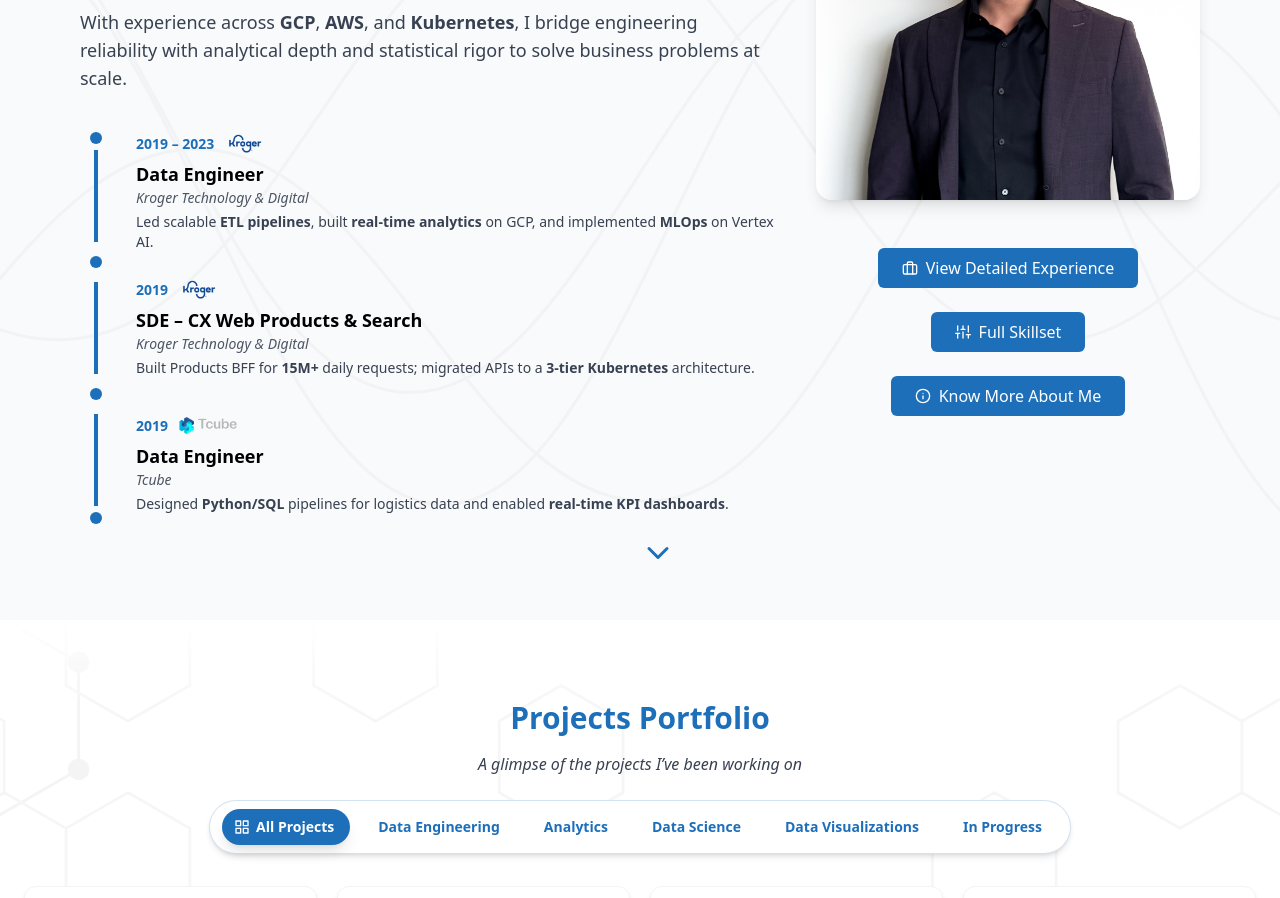
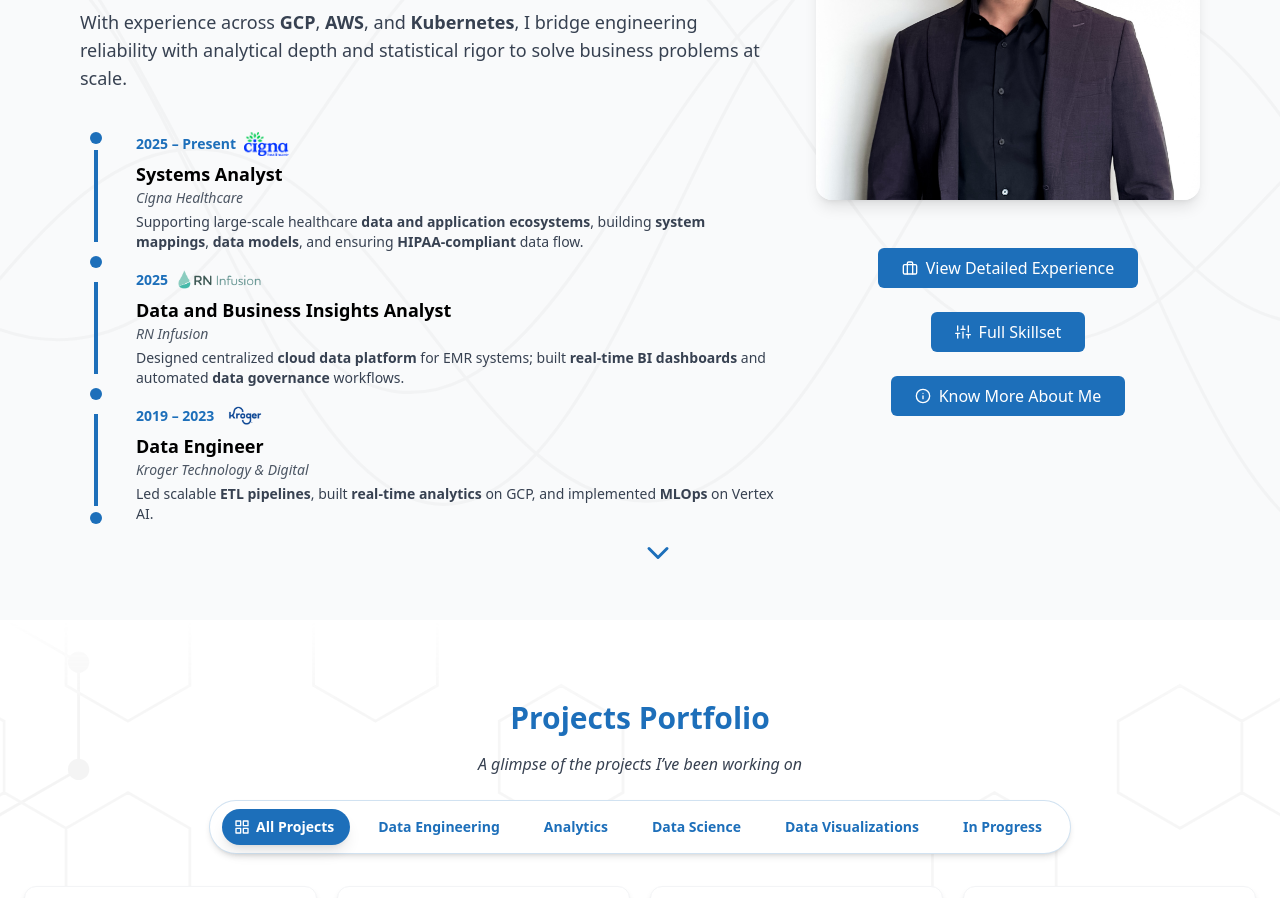
Before and after one commit to kamineni-rohit/rohit-kamineni-website, a Next.js app: page / in a window 1280 px wide. Shown: the part 1080-1978 px from the top of the page. Built offline with nearby package versions, Linux system fonts and the light colour scheme; no server answers.

Commit message:
Update About timeline and add new skills for Cigna role
Replace About section timeline entries with Cigna Healthcare, RN Infusion,
and Kroger Data Engineer. Add Informatica, DB2, DBeaver, Toad, PyCharm,
and Qlik to the skills modal with icon mappings.

```diff
--- a/src/components/About.jsx
+++ b/src/components/About.jsx
@@ -8,7 +8,8 @@ import ExperienceModal from "@/components/ExperienceModal";
 import SkillsModal from "@/components/SkillsModal";
 import KnowMoreModal from "@/components/KnowMoreModal";
 import { FiChevronDown } from "react-icons/fi";
-import tcubeLogo from "@/assets/logos/tcube-logo.png";
+import cignaLogo from "@/assets/logos/cigna-logo.png";
+import rnInfusionLogo from "@/assets/logos/rn-infusion-logo.png";
 import krogerLogo from "@/assets/logos/kroger-logo.png";
 import { FiBriefcase, FiSliders, FiInfo } from "react-icons/fi"; // Import icons
 
@@ -60,6 +61,42 @@ const About = () => {
                 {/* Entry 1 */}
                 <div className="flex flex-col justify-center min-h-[120px]">
                   <div className="flex items-center gap-2 mb-1">
+                    <span className="text-accent font-semibold text-sm">2025 – Present</span>
+                    <a
+                      href="https://www.linkedin.com/company/the-cigna-group/"
+                      target="_blank"
+                      rel="noreferrer"
+                    >
+                      <img src={cignaLogo.src || cignaLogo} alt="Cigna Healthcare" className="h-6 w-auto" />
+                    </a>
+                  </div>
+                  <div className="text-lg font-bold">Systems Analyst</div>
+                  <div className="text-sm italic text-gray-600 mb-1">Cigna Healthcare</div>
+                  <p className="text-sm text-gray-700">
+                    Supporting large-scale healthcare <strong>data and application ecosystems</strong>, building <strong>system mappings</strong>, <strong>data models</strong>, and ensuring <strong>HIPAA-compliant</strong> data flow.
+                  </p>
+                </div>
+                {/* Entry 2 */}
+                <div className="flex flex-col justify-center min-h-[120px]">
+                  <div className="flex items-center gap-2 mb-1">
+                    <span className="text-accent font-semibold text-sm">2025</span>
+                    <a
+                      href="https://www.linkedin.com/company/rn-infusion"
+                      target="_blank"
+                      rel="noreferrer"
+                    >
+                      <img src={rnInfusionLogo.src || rnInfusionLogo} alt="RN Infusion" className="h-6 w-auto" />
+                    </a>
+                  </div>
+                  <div className="text-lg font-bold">Data and Business Insights Analyst</div>
+                  <div className="text-sm italic text-gray-600 mb-1">RN Infusion</div>
+                  <p className="text-sm text-gray-700">
+                    Designed centralized <strong>cloud data platform</strong> for EMR systems; built <strong>real-time BI dashboards</strong> and automated <strong>data governance</strong> workflows.
+                  </p>
+                </div>
+                {/* Entry 3 */}
+                <div className="flex flex-col justify-center min-h-[120px]">
+                  <div className="flex items-center gap-2 mb-1">
                     <span className="text-accent font-semibold text-sm">2019 – 2023</span>
                     <a
                       href="https://www.linkedin.com/company/kroger-technology-and-digital/"
@@ -73,42 +110,6 @@ const About = () => {
                   <div className="text-sm italic text-gray-600 mb-1">Kroger Technology & Digital</div>
                   <p className="text-sm text-gray-700">
                     Led scalable <strong>ETL pipelines</strong>, built <strong>real-time analytics</strong> on GCP, and implemented <strong>MLOps</strong> on Vertex AI.
-                  </p>
-                </div>
-                {/* Entry 2 */}
-                <div className="flex flex-col justify-center min-h-[120px]">
-                  <div className="flex items-center gap-2 mb-1">
-                    <span className="text-accent font-semibold text-sm">2019</span>
-                    <a
-                      href="https://www.linkedin.com/company/kroger-technology-and-digital/"
-                      target="_blank"
-                      rel="noreferrer"
-                    >
-                      <img src={krogerLogo.src || krogerLogo} alt="Kroger" className="h-6 w-auto" />
-                    </a>
-                  </div>
-                  <div className="text-lg font-bold">SDE – CX Web Products & Search</div>
-                  <div className="text-sm italic text-gray-600 mb-1">Kroger Technology & Digital</div>
-                  <p className="text-sm text-gray-700">
-                    Built Products BFF for <strong>15M+</strong> daily requests; migrated APIs to a <strong>3-tier Kubernetes</strong> architecture.
-                  </p>
-                </div>
-                {/* Entry 3 */}
-                <div className="flex flex-col justify-center min-h-[120px]">
-                  <div className="flex items-center gap-2 mb-1">
-                    <span className="text-accent font-semibold text-sm">2019</span>
-                    <a
-                      href="https://www.linkedin.com/company/tcube360/"
-                      target="_blank"
-                      rel="noreferrer"
-                    >
-                      <img src={tcubeLogo.src || tcubeLogo} alt="Tcube" className="h-6 w-auto" />
-                    </a>
-                  </div>
-                  <div className="text-lg font-bold">Data Engineer</div>
-                  <div className="text-sm italic text-gray-600 mb-1">Tcube</div>
-                  <p className="text-sm text-gray-700">
-                    Designed <strong>Python/SQL</strong> pipelines for logistics data and enabled <strong>real-time KPI dashboards</strong>.
                   </p>
                 </div>
               </div>
--- a/src/components/SkillsModal.jsx
+++ b/src/components/SkillsModal.jsx
@@ -12,22 +12,22 @@ const skillCategories = {
     "Google Cloud Platform (GCP)", "AWS", "Azure", "Kubernetes", "Docker", "CI/CD", "GitHub", "Git"
   ],
   "Big Data & ETL": [
-    "PySpark", "Apache Spark", "Kafka", "Databricks", "Airflow", "Hadoop", "Hive", "dbt", "SparkSQL", "Dataflow", "BigQuery", "Glue Catalog", "Fivetran", "Integrate.io"
+    "PySpark", "Apache Spark", "Kafka", "Databricks", "Airflow", "Informatica", "Hadoop", "Hive", "dbt", "SparkSQL", "Dataflow", "BigQuery", "Glue Catalog", "Fivetran", "Integrate.io"
   ],
   "Databases & Storage": [
-    "PostgreSQL", "Oracle", "MySQL", "MariaDB", "MongoDB", "Snowflake", "Google Cloud Storage (GCS)", "Amazon S3", "Redis", "Elasticsearch"
+    "PostgreSQL", "Oracle", "DB2", "MySQL", "MariaDB", "MongoDB", "Snowflake", "Google Cloud Storage (GCS)", "Amazon S3", "Redis", "Elasticsearch"
   ],
   "Machine Learning & MLOps": [
     "Scikit-learn", "TensorFlow", "PyTorch", "Keras", "Vertex AI", "Pandas", "NumPy", "Matplotlib", "Seaborn", "MLOps"
   ],
   "Visualization & Dashboards": [
-    "Tableau", "Power BI", "Looker"
+    "Tableau", "Power BI", "Looker", "Qlik"
   ],
   "Frameworks & APIs": [
     "SpringBoot", "REST APIs", "Node.js", "Swagger", "Postman", "Microservices"
   ],
   "Analytics & Tools": [
-    "Excel (Advanced)", "SAS", "JMP", "Google Sheets", "iCIMS", "Salesforce", "Slack", "JIRA", "Agile"
+    "Excel (Advanced)", "SAS", "JMP", "Google Sheets", "DBeaver", "Toad", "PyCharm", "iCIMS", "Salesforce", "Slack", "JIRA", "Agile"
   ]
 };
 
@@ -72,6 +72,7 @@ const getIconUrl = (skill) => {
     bigquery: "https://ui-avatars.com/api/?name=BQ&background=4285F4&color=fff&bold=true&format=svg&size=48",
     gluecatalog: "https://skillicons.dev/icons?i=aws",
     fivetran: "https://ui-avatars.com/api/?name=FI&background=0073FF&color=fff&bold=true&format=svg&size=48",
+    informatica: "https://ui-avatars.com/api/?name=IF&background=FF4D00&color=fff&bold=true&format=svg&size=48",
     integrateio: "https://ui-avatars.com/api/?name=IN&background=4f46e5&color=fff&bold=true&format=svg&size=48",
 
     // Databases & Storage
@@ -85,6 +86,7 @@ const getIconUrl = (skill) => {
     gcs: "https://skillicons.dev/icons?i=gcp",
     amazons3: "https://ui-avatars.com/api/?name=S3&background=569A31&color=fff&bold=true&format=svg&size=48",
     redis: "https://skillicons.dev/icons?i=redis",
+    db2: "https://ui-avatars.com/api/?name=D2&background=054ADA&color=fff&bold=true&format=svg&size=48",
     elasticsearch: "https://ui-avatars.com/api/?name=ES&background=FEC514&color=000&bold=true&format=svg&size=48",
 
     // Machine Learning & MLOps
@@ -103,6 +105,7 @@ const getIconUrl = (skill) => {
     tableau: "https://cdn.worldvectorlogo.com/logos/tableau-software.svg",
     powerbi: "https://upload.wikimedia.org/wikipedia/commons/c/cf/New_Power_BI_Logo.svg",
     looker: "https://ui-avatars.com/api/?name=LO&background=4285F4&color=fff&bold=true&format=svg&size=48",
+    qlik: "https://ui-avatars.com/api/?name=QL&background=009845&color=fff&bold=true&format=svg&size=48",
 
     // Frameworks & APIs
     springboot: "https://skillicons.dev/icons?i=spring",
@@ -118,6 +121,9 @@ const getIconUrl = (skill) => {
     sas: "https://ui-avatars.com/api/?name=SAS&background=1E4C7A&color=fff&bold=true&format=svg&size=48",
     jmp: "https://ui-avatars.com/api/?name=JMP&background=4f46e5&color=fff&bold=true&format=svg&size=48",
     googlesheets: "https://upload.wikimedia.org/wikipedia/commons/a/ae/Google_Sheets_2020_Logo.svg",
+    dbeaver: "https://ui-avatars.com/api/?name=DB&background=382923&color=fff&bold=true&format=svg&size=48",
+    toad: "https://ui-avatars.com/api/?name=TD&background=3C873A&color=fff&bold=true&format=svg&size=48",
+    pycharm: "https://ui-avatars.com/api/?name=PC&background=21D789&color=000&bold=true&format=svg&size=48",
     icims: "https://ui-avatars.com/api/?name=IC&background=1d6fba&color=fff&bold=true&format=svg&size=48",
     salesforce: "https://ui-avatars.com/api/?name=SA&background=00A1E0&color=fff&bold=true&format=svg&size=48",
     slack: "https://ui-avatars.com/api/?name=SL&background=4A154B&color=fff&bold=true&format=svg&size=48",
```
